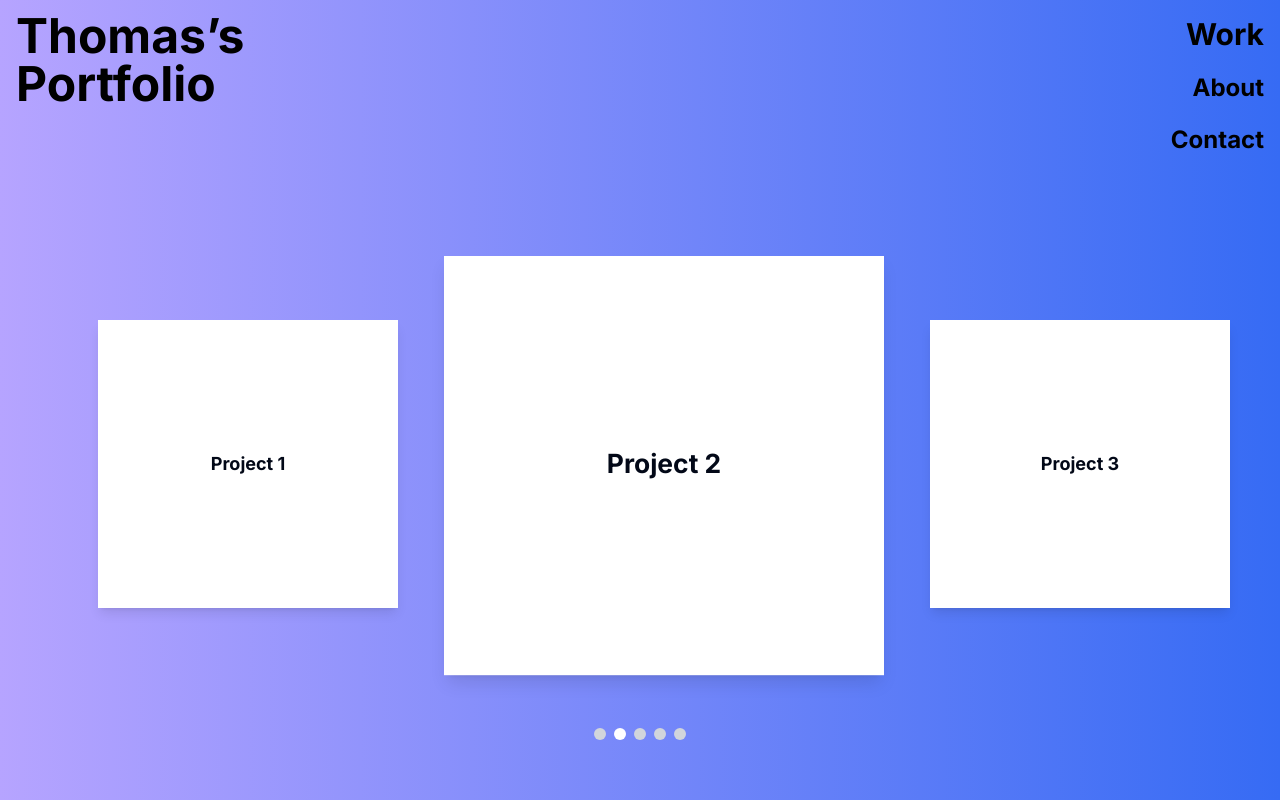
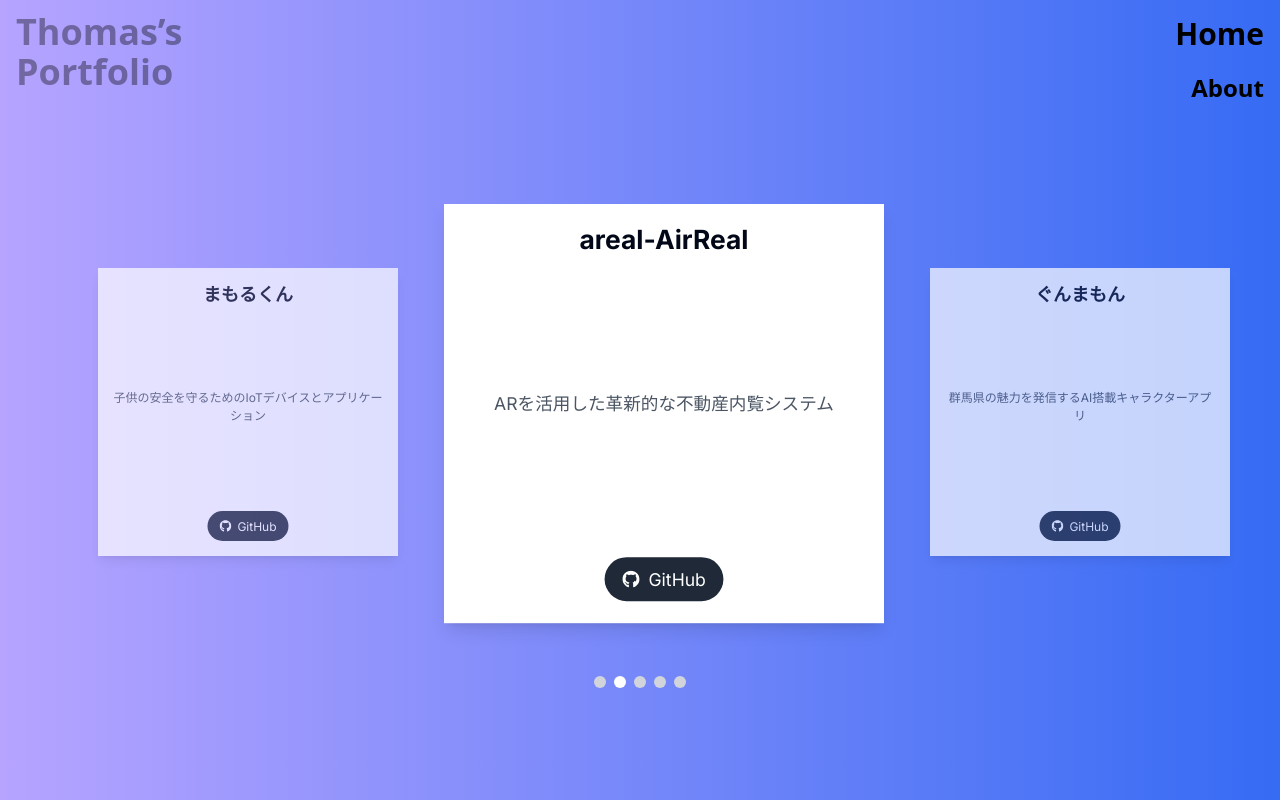
Before and after one commit to thomas0124/portfolio, a Next.js app: page / in a window 1280 px wide. Built offline with nearby package versions, Linux system fonts and the light colour scheme; no server answers.

Commit message:
[add]load画面の変更と作ったプロダクトの説明

```diff
--- a/app/page.tsx
+++ b/app/page.tsx
@@ -9,18 +9,26 @@ export default function Home() {
   const [loading, setLoading] = useState(true)
 
   useEffect(() => {
-    const timer = setTimeout(() => {
+    const hasLoaded = localStorage.getItem('hasLoaded')
+
+    if (hasLoaded) {
       setLoading(false)
-    }, 3000) // ローディング画面を3秒間表示
+    } else {
+      const timer = setTimeout(() => {
+        setLoading(false)
+        localStorage.setItem('hasLoaded', 'true')
+      }, 10000) // Show loading screen for 3 seconds on initial load
 
-    return () => clearTimeout(timer)
+      return () => clearTimeout(timer)
+    }
   }, [])
 
   if (loading) {
     return <LoadScreen onComplete={() => setLoading(false)} />
   }
+
   return (
-    <div className="bg-gradient-to-r from-[#B6A4FF] to-[#366BF4] h-screen">
+    <div className="bg-gradient-to-r from-[#B6A4FF] to-[#366BF4] min-h-screen">
       <Header />
       <Section />
     </div>
--- a/components/Header.tsx
+++ b/components/Header.tsx
@@ -4,16 +4,16 @@ import Link from 'next/link'
 
 const Header = () => {
   return (
-    <header className="flex justify-between items-start px-4 py-3">
-      <h1 className="text-5xl font-bold text-black animate-fadeIn">
+    <header className="flex font-sans justify-between items-start px-4 py-3">
+      <h1 className="text-4xl font-bold text-black animate-fadeIn">
         Thomas&rsquo;s <br /> Portfolio
       </h1>
       <nav className="flex flex-col items-end space-y-3">
         <Link
-          href={'/work'}
+          href={'/'}
           className="text-3xl font-bold text-black relative group transition-all duration-300 ease-in-out hover:text-5xl py-1"
         >
-          Work
+          Home
           <span className="block h-0.5 w-full bg-white absolute left-0 bottom-0 transform scale-x-0 group-hover:scale-x-100 transition-transform duration-300 ease-in-out origin-left" />
         </Link>
         <Link
@@ -23,13 +23,6 @@ const Header = () => {
           About
           <span className="block h-0.5 w-full bg-white absolute left-0 bottom-0 transform scale-x-0 group-hover:scale-x-100 transition-transform duration-300 ease-in-out origin-left" />
         </Link>
-        <Link
-          href={'/contact'}
-          className="text-2xl font-bold text-black relative group transition-all duration-300 ease-in-out hover:text-5xl py-1"
-        >
-          Contact
-          <span className="block h-0.5 w-full bg-white absolute left-0 bottom-0 transform scale-x-0 group-hover:scale-x-100 transition-transform duration-300 ease-in-out origin-left" />
-        </Link>
       </nav>
     </header>
   )
--- a/components/LoadScreen.tsx
+++ b/components/LoadScreen.tsx
@@ -1,50 +1,65 @@
-import { useEffect, useRef } from 'react'
+import { useEffect, useRef, useMemo } from 'react'
 import * as THREE from 'three'
 import { Canvas, useFrame } from '@react-three/fiber'
-import { OrbitControls, Stars } from '@react-three/drei'
+import { OrbitControls, Stars, Text } from '@react-three/drei'
 
 interface LoadScreenProps {
   onComplete: () => void
 }
 
 const StarGeometry = () => {
-  const starShape = new THREE.Shape()
-  starShape.moveTo(0, 0.5)
-  starShape.lineTo(0.15, 0.15)
-  starShape.lineTo(0.5, 0.15)
-  starShape.lineTo(0.2, -0.1)
-  starShape.lineTo(0.3, -0.5)
-  starShape.lineTo(0, -0.25)
-  starShape.lineTo(-0.3, -0.5)
-  starShape.lineTo(-0.2, -0.1)
-  starShape.lineTo(-0.5, 0.15)
-  starShape.lineTo(-0.15, 0.15)
-  starShape.lineTo(0, 0.5)
+  const starShape = useMemo(() => {
+    const shape = new THREE.Shape()
+    shape.moveTo(0, 0.5)
+    shape.lineTo(0.15, 0.15)
+    shape.lineTo(0.5, 0.15)
+    shape.lineTo(0.2, -0.1)
+    shape.lineTo(0.3, -0.5)
+    shape.lineTo(0, -0.25)
+    shape.lineTo(-0.3, -0.5)
+    shape.lineTo(-0.2, -0.1)
+    shape.lineTo(-0.5, 0.15)
+    shape.lineTo(-0.15, 0.15)
+    shape.lineTo(0, 0.5)
+    return shape
+  }, [])
 
-  const extrudeSettings = {
-    steps: 2,
-    depth: 0.1,
-    bevelEnabled: false
-  }
+  const extrudeSettings = useMemo(
+    () => ({
+      steps: 2,
+      depth: 0.1,
+      bevelEnabled: false
+    }),
+    []
+  )
 
-  const geometry = new THREE.ExtrudeGeometry(starShape, extrudeSettings)
+  const geometry = useMemo(() => new THREE.ExtrudeGeometry(starShape, extrudeSettings), [starShape, extrudeSettings])
 
   return <primitive object={geometry} />
 }
 
 const MovingStar = () => {
   const mesh = useRef<THREE.Mesh>(null)
+  const rotationSpeed = useRef(Math.random() * 0.02 + 0.01)
 
   useFrame((state, delta) => {
     if (mesh.current) {
-      mesh.current.position.x += delta * -2 // x方向に速度を与える
-      mesh.current.position.y += delta * -1 // y方向に速度を与える
-      mesh.current.position.z -= delta * -2 // z方向に速度を与える
+      mesh.current.position.x += delta * -2
+      mesh.current.position.y += Math.sin(state.clock.elapsedTime) * delta
+      mesh.current.position.z -= delta * -2
+      mesh.current.rotation.x += rotationSpeed.current
+      mesh.current.rotation.y += rotationSpeed.current
+      mesh.current.rotation.z += rotationSpeed.current
+
+      // Reset position when star goes out of view
+      if (mesh.current.position.x < -10) mesh.current.position.x = 10
+      if (mesh.current.position.y < -10) mesh.current.position.y = 10
+      if (mesh.current.position.z < -10) mesh.current.position.z = 10
     }
   })
 
   return (
-    <mesh ref={mesh}>
+    <mesh ref={mesh} position={[Math.random() * 20 - 10, Math.random() * 20 - 10, Math.random() * 20 - 10]}>
       <StarGeometry />
       <meshStandardMaterial color={'#FFFF99'} />
     </mesh>
@@ -59,55 +74,81 @@ const ParticleSystem = () => {
     const vertices = []
 
     for (let i = 0; i < 10000; i++) {
-      const x = THREE.MathUtils.randFloatSpread(2500)
-      const y = THREE.MathUtils.randFloatSpread(2500)
-      const z = THREE.MathUtils.randFloatSpread(2500)
+      const x = THREE.MathUtils.randFloatSpread(2000)
+      const y = THREE.MathUtils.randFloatSpread(2000)
+      const z = THREE.MathUtils.randFloatSpread(2000)
 
       vertices.push(x, y, z)
     }
 
     geometry.setAttribute('position', new THREE.Float32BufferAttribute(vertices, 3))
 
-    const material = new THREE.PointsMaterial({ color: 0x888888 })
+    const material = new THREE.PointsMaterial({ color: 0x888888, size: 0.7, sizeAttenuation: true })
     particlesRef.current.geometry = geometry
     particlesRef.current.material = material
   }, [])
 
+  useFrame((state) => {
+    if (particlesRef.current) {
+      particlesRef.current.rotation.x = state.clock.elapsedTime * 0.05
+      particlesRef.current.rotation.y = state.clock.elapsedTime * 0.03
+    }
+  })
+
   return <points ref={particlesRef} />
+}
+
+const AnimatedText = ({ text }: { text: string }) => {
+  const textRef = useRef<THREE.Mesh>(null!)
+
+  useFrame((state) => {
+    if (textRef.current) {
+      textRef.current.position.y = Math.sin(state.clock.elapsedTime) * 0.5
+    }
+  })
+
+  return (
+    <Text
+      ref={textRef}
+      color="white"
+      fontSize={1}
+      maxWidth={200}
+      lineHeight={1}
+      letterSpacing={0.02}
+      textAlign="center"
+      font="https://fonts.gstatic.com/s/raleway/v14/1Ptrg8zYS_SKggPNwK4vaqI.woff"
+      anchorX="center"
+      anchorY="middle"
+    >
+      {text}
+    </Text>
+  )
 }
 
 const LoadScreen: React.FC<LoadScreenProps> = ({ onComplete }) => {
   useEffect(() => {
     const timer = setTimeout(() => {
       onComplete()
-    }, 20000) // 20秒後にホーム画面へ遷移
+    }, 20000)
 
     return () => clearTimeout(timer)
   }, [onComplete])
 
-  const text = 'Hello World!'
-
-  const letters = text.split('').map((char, index) => (
-    <span
-      key={index}
-      className="inline-block opacity-0"
-      style={{ animation: 'fadeIn 0.5s ease forwards', animationDelay: `${index * 0.2}s` }}
-    >
-      {char === ' ' ? '\u00A0' : char}
-    </span>
-  ))
-
   return (
-    <div className="w-screen h-screen flex items-center justify-center bg-gradient-to-r from-blue-900 via-purple-900 to-black relative">
-      <Canvas>
-        <ambientLight />
+    <div className="w-screen h-screen bg-gradient-to-r from-blue-900 via-purple-900 to-black">
+      <Canvas camera={{ position: [0, 0, 15], fov: 60 }}>
+        <ambientLight intensity={0.5} />
         <pointLight position={[10, 10, 10]} />
-        <MovingStar />
+        {Array(5)
+          .fill(null)
+          .map((_, i) => (
+            <MovingStar key={i} />
+          ))}
         <ParticleSystem />
-        <Stars />
-        <OrbitControls />
+        <Stars radius={300} depth={50} count={5000} factor={4} saturation={0} fade />
+        <AnimatedText text="Hello World!" />
+        <OrbitControls enableZoom={false} enablePan={false} />
       </Canvas>
-      <h1 className="absolute text-white text-8xl animate-pulse">{letters}</h1>
     </div>
   )
 }
--- a/components/Section.tsx
+++ b/components/Section.tsx
@@ -1,18 +1,55 @@
 'use client'
 
 import { useState, useRef, useEffect } from 'react'
+import { FaGithub } from 'react-icons/fa'
 
-const Section = () => {
-  const scrollRef = useRef<HTMLDivElement | null>(null)
-  const [centerIndex, setCenterIndex] = useState<number>(1)
-  const projects = ['Project 1', 'Project 2', 'Project 3', 'Project 4', 'Project 5']
+const projects = [
+  {
+    id: 'mamoru',
+    name: 'まもるくん',
+    description: '子供の安全を守るためのIoTデバイスとアプリケーション',
+    github: 'https://github.com/jphacks/C_2208'
+  },
+  {
+    id: 'areal',
+    name: 'areal-AirReal',
+    description: 'ARを活用した革新的な不動産内覧システム',
+    github: 'https://github.com/hibiki0612/areal-AirReal'
+  },
+  {
+    id: 'gunmamon',
+    name: 'ぐんまもん',
+    description: '群馬県の魅力を発信するAI搭載キャラクターアプリ',
+    github: 'https://github.com/y4asse/gunmamon'
+  },
+  {
+    id: 'armor',
+    name: 'Adversarial Armor',
+    description: 'AIモデルを保護するための敵対的防御システム',
+    github: 'https://github.com/jphacks/NG_2303'
+  },
+  {
+    id: 'advert',
+    name: 'ADvertEX',
+    description: 'AIを用いた次世代型広告最適化プラットフォーム',
+    github: 'https://github.com/thomas0124/HACK_U_Meijo_2023'
+  }
+] as const
+
+interface ProjectCardProps {
+  project: (typeof projects)[number]
+  isCenter: boolean
+}
+
+const Section: React.FC = () => {
+  const scrollRef = useRef<HTMLDivElement>(null)
+  const [centerIndex, setCenterIndex] = useState<number>(0)
 
   useEffect(() => {
     const handleScroll = () => {
       if (scrollRef.current) {
-        const containerWidth = scrollRef.current.offsetWidth
-        const scrollLeft = scrollRef.current.scrollLeft
-        const itemWidth = containerWidth / 3
+        const { offsetWidth, scrollLeft } = scrollRef.current
+        const itemWidth = offsetWidth / 3
         const index = Math.round((scrollLeft + itemWidth / 2) / itemWidth) % projects.length
         setCenterIndex(index)
       }
@@ -22,36 +59,71 @@ const Section = () => {
     scrollElement?.addEventListener('scroll', handleScroll)
     handleScroll()
 
-    return () => {
-      scrollElement?.removeEventListener('scroll', handleScroll)
-    }
-  }, [projects.length])
+    return () => scrollElement?.removeEventListener('scroll', handleScroll)
+  }, [])
 
   return (
-    <section className="relative w-full  h-auto p-10 overflow-hidden mt-11">
+    <section className="relative w-full h-auto p-10 overflow-hidden mt-11">
+      <ProjectCarousel scrollRef={scrollRef} centerIndex={centerIndex} />
+      <Pagination centerIndex={centerIndex} />
+    </section>
+  )
+}
+
+const ProjectCard: React.FC<ProjectCardProps> = ({ project, isCenter }) => (
+  <div
+    className={`bg-white shadow-lg p-5 w-[calc(100%/3)] h-96 flex flex-col justify-between items-center snap-center mx-2 mt-4 mb-16 flex-shrink-0 transition-all duration-300 ${
+      isCenter ? 'scale-110' : 'scale-75 opacity-70'
+    }`}
+  >
+    <h2 className="text-2xl font-bold text-center">{project.name}</h2>
+    <p className="text-center text-gray-600 mt-2">{project.description}</p>
+    <a
+      href={project.github}
+      target="_blank"
+      rel="noopener noreferrer"
+      className="mt-4 flex items-center bg-gray-800 text-white px-4 py-2 rounded-full hover:bg-gray-700 transition-colors"
+    >
+      <FaGithub className="mr-2" />
+      GitHub
+    </a>
+  </div>
+)
+
+interface ProjectCarouselProps {
+  scrollRef: React.RefObject<HTMLDivElement>
+  centerIndex: number
+}
+
+const ProjectCarousel: React.FC<ProjectCarouselProps> = ({ scrollRef, centerIndex }) => (
   <div
     ref={scrollRef}
     className="flex overflow-x-auto overflow-y-hidden scroll-smooth snap-x snap-mandatory hide-scrollbar"
     style={{ scrollSnapType: 'x mandatory', display: 'flex', width: '100%' }}
   >
     {[...projects, ...projects, ...projects].map((project, index) => (
-          <div
-            key={index}
-            className={`bg-white shadow-lg p-5 w-[calc(100%/3)] h-96 flex justify-center items-center snap-center mx-2 mt-4 mb-16 flex-shrink-0 transition-transform duration-300 ${
-              index % projects.length === centerIndex ? 'scale-110' : 'scale-75'
-            }`}
-          >
-            <h2 className="text-2xl font-bold">{project}</h2>
-          </div>
+      <ProjectCard
+        key={`${project.id}-${Math.floor(index / projects.length)}`}
+        project={project}
+        isCenter={index % projects.length === centerIndex}
+      />
     ))}
   </div>
+)
+
+interface PaginationProps {
+  centerIndex: number
+}
+
+const Pagination: React.FC<PaginationProps> = ({ centerIndex }) => (
   <div className="absolute bottom-5 left-0 right-0 flex justify-center space-x-2">
-        {projects.map((_, index) => (
-          <div key={index} className={`w-3 h-3 rounded-full ${centerIndex === index ? 'bg-white' : 'bg-gray-300'}`} />
+    {projects.map((project, index) => (
+      <div
+        key={`pagination-${project}`}
+        className={`w-3 h-3 rounded-full ${centerIndex === index ? 'bg-white' : 'bg-gray-300'}`}
+      />
     ))}
   </div>
-    </section>
 )
-}
 
 export default Section
```
Also changed, not shown: app/about/page.tsx (added, +55 -0 lines). Lines whose indentation alone changed are shown as unchanged.
